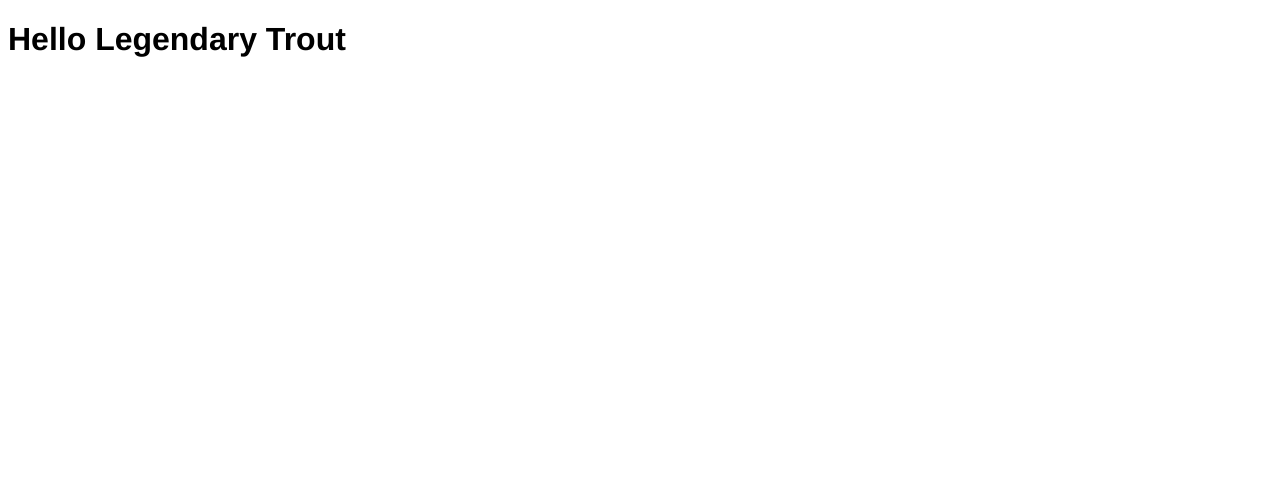
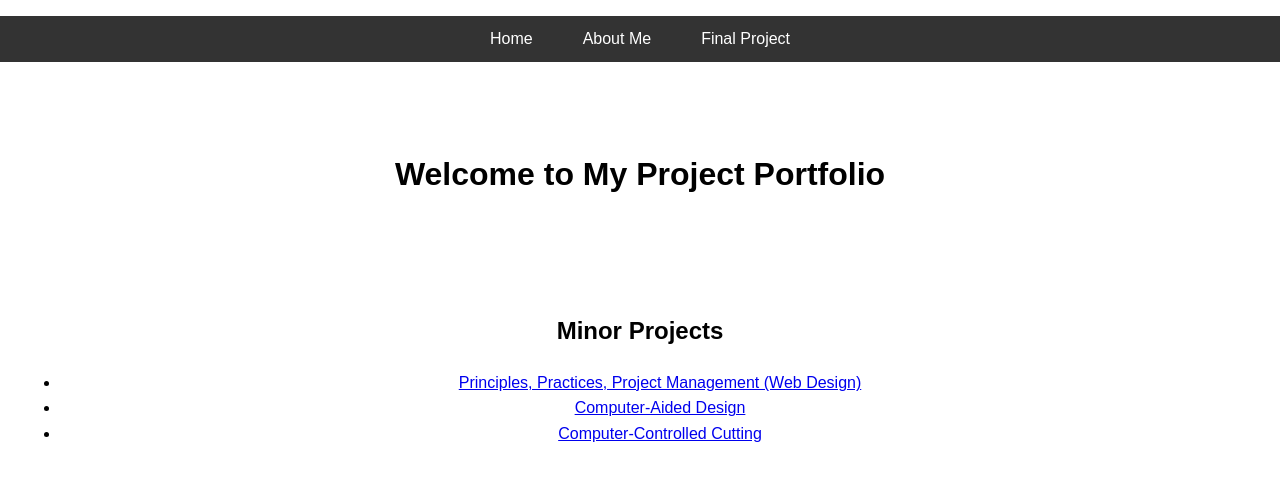
Before and after one commit to Biglesias25/Biglesias25.github.io, a plain HTML site: page index.html in a window 1280 px wide. Drawn offline with Linux system fonts and the light colour scheme.

Commit message:
Commitment

```diff
--- /dev/null
+++ b/css/styles.css
@@ -0,0 +1,35 @@
+body {
+    font-family: Arial, sans-serif;
+    margin: 0;
+    padding: 0;
+    line-height: 1.6;
+}
+
+nav ul {
+    background-color: #333;
+    padding: 0;
+    list-style: none;
+    display: flex;
+    justify-content: center;
+}
+
+nav ul li {
+    margin: 0 10px;
+}
+
+nav ul li a {
+    color: white;
+    text-decoration: none;
+    padding: 10px 15px;
+    display: block;
+}
+
+header {
+    text-align: center;
+    padding: 50px 0;
+}
+
+main {
+    padding: 20px;
+    text-align: center;
+}
--- a/index.html
+++ b/index.html
@@ -3,10 +3,32 @@
 <head>
     <meta charset="UTF-8">
     <meta name="viewport" content="width=device-width, initial-scale=1.0">
-    <title>Brian Iglesias' Portfolio</title>
+    <title>Landing Page</title>
+    <link rel="stylesheet" href="css/styles.css">
 </head>
 <body>
-    <h1 style="font-family:'Franklin Gothic Medium', 'Arial Narrow', Arial, sans-serif">Hello Legendary Trout</h1>
+    <nav>
+        <ul>
+            <li><a href="index.html">Home</a></li>
+            <li><a href="about.html">About Me</a></li>
+            <li><a href="final_project.html">Final Project</a></li>
+        </ul>
+    </nav>
 
+    <header>
+        <h1>Welcome to My Project Portfolio</h1>
+    </header>
+
+    <main>
+        <section>
+            <h2>Minor Projects</h2>
+            <ul>
+                <li><a href="#">Principles, Practices, Project Management (Web Design)</a></li>
+                <li><a href="#">Computer-Aided Design</a></li>
+                <li><a href="#">Computer-Controlled Cutting</a></li>
+                <!-- Add more links for each minor project -->
+            </ul>
+        </section>
+    </main>
 </body>
 </html>
```
Also changed, not shown: 404.html (added, +15 -0 lines), about.html (added, +24 -0 lines), final_project.html (added, +29 -0 lines).
